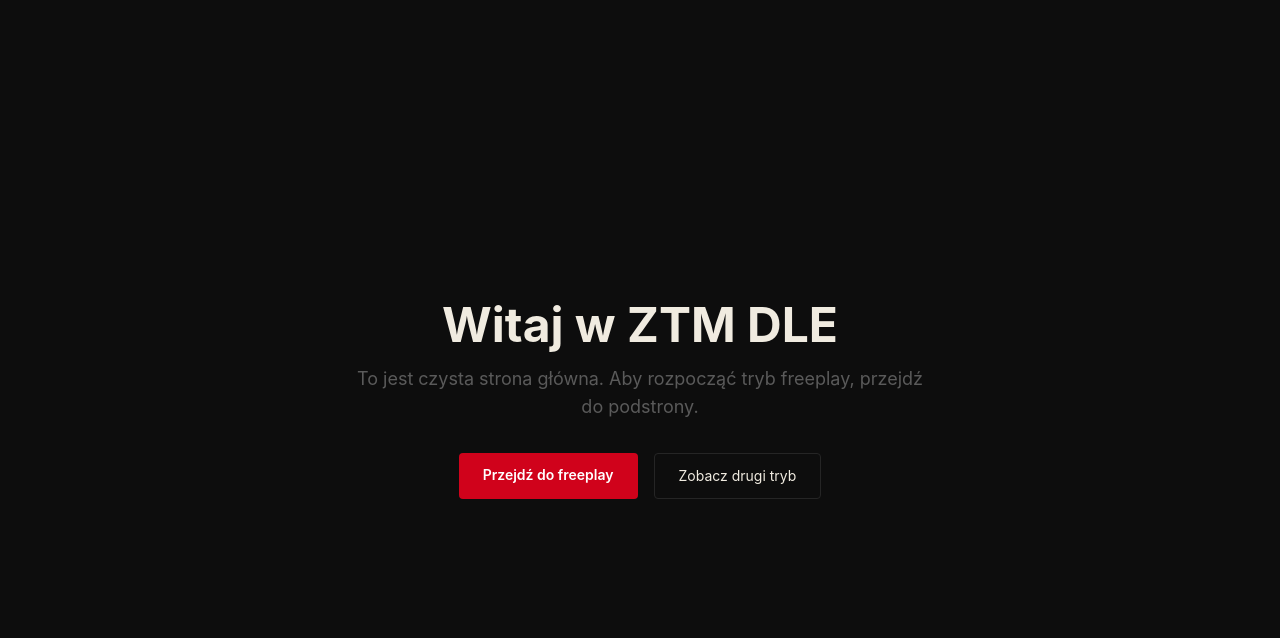
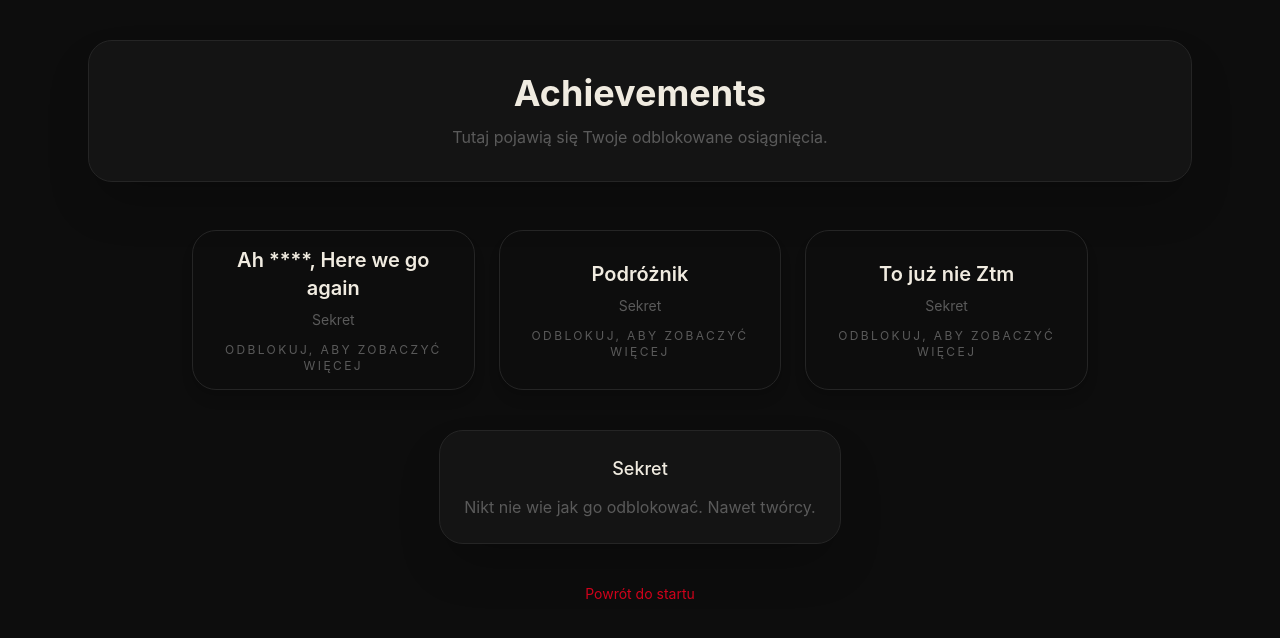
Before and after one commit to MajewskiAdrian/ztmdle, a React (Vite) app in the folder frontend/: page /achievements in a window 1280 px wide. Before the commit this address led to /. Shown: the top 638 px of the page. Built offline with nearby package versions, Linux system fonts and the light colour scheme.

Commit message:
feat: added achievements

```diff
--- a/frontend/src/App.jsx
+++ b/frontend/src/App.jsx
@@ -5,9 +5,11 @@
 import FreePlay from './pages/FreePlay.jsx'
 import SecondMode from './pages/SecondMode.jsx'
 import Profile from './pages/Profile.jsx'
+import Achievments from './pages/Achievments.jsx'
 import { useGameWinLogic } from './hooks/useGameWinLogic.jsx'
 
 const COOKIE_NAME = 'ztmdleGame'
+const ACHIEVEMENT_COOKIE_NAME = 'ztmdleAchievements'
 
 function getCookie(name) {
   const value = `; ${document.cookie}`
@@ -31,6 +33,20 @@
   }
 }
 
+function readAchievements() {
+  const raw = getCookie(ACHIEVEMENT_COOKIE_NAME)
+  if (!raw) return []
+  try {
+    return JSON.parse(decodeURIComponent(raw))
+  } catch {
+    return []
+  }
+}
+
+function saveAchievements(achievements) {
+  setCookie(ACHIEVEMENT_COOKIE_NAME, JSON.stringify(achievements), 60)
+}
+
 function clearGameCookie() {
   document.cookie = `${COOKIE_NAME}=; expires=Thu, 01 Jan 1970 00:00:00 UTC; path=/; SameSite=Lax`
 }
@@ -42,8 +58,15 @@
   const [Koncowy, setKoncowy] = useState(savedGame?.Koncowy ?? null)
   const [routeCount, setRouteCount] = useState(savedGame?.routeCount ?? 0)
   const [timeCount, setTimeCount] = useState(savedGame?.timeCount ?? 0)
+  const [achievements, setAchievements] = useState(readAchievements())
+  const [achievementPopup, setAchievementPopup] = useState(null)
   const [showWinMessage, setShowWinMessage, WinMessage] = useGameWinLogic(currentStop, Koncowy, routeCount, timeCount, clearGameCookie)
   const [stopsList, setStopsList] = useState([])
+
+  const unlockAchievement = (achievement) => {
+    setAchievements((prev) => [...prev, achievement])
+    setAchievementPopup(achievement)
+  }
 
   useEffect(() => {
     const gameData = {
@@ -56,7 +79,77 @@
     setCookie(COOKIE_NAME, JSON.stringify(gameData), 30)
   }, [poczatkowy, currentStop, Koncowy, routeCount, timeCount])
 
+  useEffect(() => {
+    saveAchievements(achievements)
+  }, [achievements])
+
+  useEffect(() => {
+    if (!achievementPopup) return
+
+    const timeout = setTimeout(() => {
+      setAchievementPopup(null)
+    }, 5000)
+    return () => clearTimeout(timeout)
+  }, [achievementPopup])
+
+  useEffect(() => {
+    const stopName = currentStop?.stopName?.toLowerCase() || ''
+    if (!stopName.includes('swojska')) return
+
+    const alreadyUnlocked = achievements.some((achievement) => achievement.id === 1)
+    if (alreadyUnlocked) return
+
+    unlockAchievement({
+      id: 1,
+      title: 'Ah ****, Here we go again',
+      description: 'Dojechałeś do szkoły. Robota czeka.',
+    })
+  }, [currentStop, achievements])
+
+  useEffect(() => {
+    const alreadyUnlocked = achievements.some((achievement) => achievement.id === 2)
+    if (alreadyUnlocked) return
+    if (timeCount < 120) return
+
+    unlockAchievement({
+      id: 2,
+      title: 'Podróżnik',
+      description: 'Daleka podróż za tobą.',
+    })
+  }, [timeCount, achievements])
+
+  useEffect(() => {
+    const stopName = currentStop?.stopName?.toLowerCase() || ''
+    if (!stopName.includes('port lotniczy')) return
+
+    const alreadyUnlocked = achievements.some((achievement) => achievement.id === 3)
+    if (alreadyUnlocked) return
+
+    unlockAchievement({
+      id: 3,
+      title: 'To już nie Ztm',
+      description: 'Samolotów nie obsługujemy.',
+    })
+  }, [currentStop, achievements])
+
   return (
+    <>
+      {achievementPopup && (
+        <div className="overlay flex items-center justify-center px-4 py-6">
+          <div className="win-message max-w-md w-full rounded-3xl border border-border bg-panel p-6 text-center shadow-2xl">
+            <p className="text-sm uppercase tracking-[0.3em] text-muted mb-3">Osiągnięcie odblokowane!</p>
+            <h2 className="text-2xl font-bold mb-2">{achievementPopup.title}</h2>
+            <p className="text-text text-base mb-6">{achievementPopup.description}</p>
+            <button
+              onClick={() => setAchievementPopup(null)}
+              className="rounded-full border border-red bg-red px-5 py-2 text-sm font-semibold text-white hover:bg-red/90"
+            >
+              Zamknij
+            </button>
+          </div>
+        </div>
+      )}
+
       <Routes>
         <Route path="/" element={<HomePage />} />
         <Route
@@ -81,8 +174,10 @@
         />
         <Route path="/profile" element={<Profile />} />
         <Route path="/second-mode" element={<SecondMode />} />
+        <Route path="/achievements" element={<Achievments />} />
         <Route path="*" element={<Navigate to="/" replace />} />
       </Routes>
+    </>
   )
 }
 
--- a/frontend/src/components/Header/Header.jsx
+++ b/frontend/src/components/Header/Header.jsx
@@ -20,6 +20,9 @@
       </div>
 
       <nav className="ml-auto flex gap-3 text-sm">
+        <Link to="/achievements" className="rounded px-3 py-2 text-text hover:bg-white/10">
+          Achievements
+        </Link>
         <Link to="/" className="rounded px-3 py-2 text-text hover:bg-white/10">
           Start
         </Link>
--- /dev/null
+++ b/frontend/src/pages/Achievments.jsx
@@ -0,0 +1,102 @@
+import { useEffect, useState } from 'react'
+import { Link } from 'react-router-dom'
+
+const ACHIEVEMENT_COOKIE_NAME = 'ztmdleAchievements'
+
+function getCookie(name) {
+  const value = `; ${document.cookie}`
+  const parts = value.split(`; ${name}=`)
+  if (parts.length === 2) return parts.pop().split(';').shift()
+  return null
+}
+
+function readAchievements() {
+  const raw = getCookie(ACHIEVEMENT_COOKIE_NAME)
+  if (!raw) return []
+  try {
+    return JSON.parse(decodeURIComponent(raw))
+  } catch {
+    return []
+  }
+}
+
+const ACHIEVEMENT_DEFINITIONS = [
+  {
+    id: 1,
+    title: 'Ah ****, Here we go again',
+    description: 'Dojechałeś do szkoły. Robota czeka.',
+    lockedText: 'Sekret',
+  },
+  {
+    id: 2,
+    title: 'Podróżnik',
+    description: 'Daleka podróż za tobą.',
+    lockedText: 'Sekret',
+  },
+  {
+    id: 3,
+    title: 'To już nie Ztm',
+    description: 'Samolotów nie obsługujemy.',
+    lockedText: 'Sekret',
+  },
+]
+
+export default function Achievments() {
+  const [achievements, setAchievements] = useState([])
+
+  useEffect(() => {
+    setAchievements(readAchievements())
+  }, [])
+
+  const isUnlocked = (id) => achievements.some((achievement) => achievement.id === id)
+
+  return (
+    <div className="min-h-screen bg-bg text-text">
+      <div className="max-w-6xl mx-auto px-6 py-10">
+        <header className="mb-12 rounded-3xl border border-border bg-panel p-8 shadow-2xl">
+          <h1 className="text-4xl font-bold text-center mb-3">Achievements</h1>
+          <p className="text-center text-muted">
+            Tutaj pojawią się Twoje odblokowane osiągnięcia.
+          </p>
+        </header>
+
+        <main className="flex flex-col items-center gap-10">
+          <div className="grid w-full max-w-4xl grid-cols-1 gap-6 sm:grid-cols-3">
+            {ACHIEVEMENT_DEFINITIONS.map((item) => {
+              const unlocked = isUnlocked(item.id)
+              return (
+                <div
+                  key={item.id}
+                  className={`h-40 rounded-3xl border p-6 flex flex-col items-center justify-center text-center shadow-lg ${
+                    unlocked ? 'border-amber bg-amber/10' : 'border-border bg-surface'
+                  }`}
+                >
+                  <span className="text-xl font-semibold">{item.title}</span>
+                  <span className={`text-sm mt-2 ${unlocked ? 'text-text' : 'text-muted'}`}>
+                    {unlocked ? item.description : item.lockedText}
+                  </span>
+                  {!unlocked && (
+                    <span className="text-xs uppercase tracking-[0.2em] text-muted mt-3">
+                      Odblokuj, aby zobaczyć więcej
+                    </span>
+                  )}
+                </div>
+              )
+            })}
+          </div>
+
+          <div className="max-w-3xl rounded-3xl border border-border bg-panel p-6 text-center shadow-2xl">
+            <p className="text-lg font-medium">Sekret</p>
+            <p className="mt-3 text-muted">
+              Nikt nie wie jak go odblokować. Nawet twórcy.
+            </p>
+          </div>
+
+          <div className="text-center text-sm text-muted">
+            <Link to="/" className="text-red hover:underline">Powrót do startu</Link>
+          </div>
+        </main>
+      </div>
+    </div>
+  )
+}
```
Lines whose indentation alone changed are shown as unchanged.
